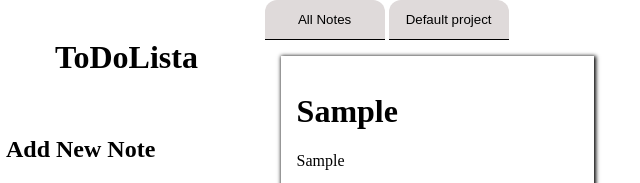
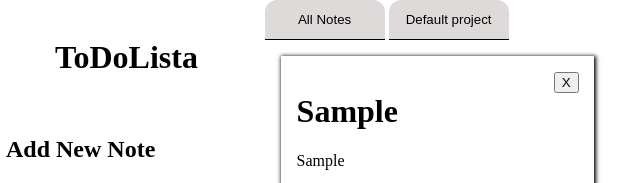
Before and after one commit to doxam1/Todo-list, a website built with webpack: page src/index.html in a window 1280 px wide. Both pictures are taken after typing "Sample", "Sample" into the empty fields and a click on the button "Add". Shown: the top 183 px of the page, 10-650 px from the left. Built offline with nearby package versions, Linux system fonts and the light colour scheme.

Commit message:
delete note from DOM

```diff
--- a/src/addToProject.js
+++ b/src/addToProject.js
@@ -1,3 +1,5 @@
+import { removeNoteFromProject } from "./removeNoteFromProject";
+
 export default function AddToProject(NewTodo) {
     const newTodoDiv = document.createElement('div');
     newTodoDiv.classList.add('todoDiv', `${NewTodo.project}`);
@@ -17,9 +19,13 @@
     const projectNameDiv = document.createElement('div');
     projectNameDiv.textContent = 'Project Name: ' + NewTodo.project;
 
+    const delNoteBtn = document.createElement('button');
+    delNoteBtn.classList.add('delNoteBtn');
+    delNoteBtn.textContent = 'X'
+
     //                  <div> project Name: ${NewProjectName.options[NewProjectName.selectedIndex].text}
 
-    newTodoDiv.append(title, description, dueDate, priority, projectNameDiv);
+    newTodoDiv.append(delNoteBtn, title, description, dueDate, priority, projectNameDiv);
 
     let divBorderColorFromPriority = '';
     switch (NewTodo.priority) {
@@ -36,7 +42,9 @@
         //    break;
     }
 
-
+    delNoteBtn.onclick = () => {
+        removeNoteFromProject(newTodoDiv);
+    }
     newTodoDiv.style.boxShadow = `1px 1px 4px 1px ${divBorderColorFromPriority}`;
     document.querySelector('.ProjectTodoNotes').appendChild(newTodoDiv);
     // to change to using the object instead
--- a/src/index.js
+++ b/src/index.js
@@ -40,11 +40,11 @@
 
 // this function is for rendering a saved version of the object of todo's. need to learn about local storage + saving the library functions.
 
-const renderBtn = document.querySelector('.allTodoNotesFromAllProjects'); // delete this btn after.
+const renderBtn = document.querySelector('.allTodoNotesFromAllProjects');
 renderBtn.onclick = () =>{
-    // console.log(Todo.allTodosNotes)
     const ProjectTodoNotes = document.querySelector('.ProjectTodoNotes');
     ProjectTodoNotes.innerHTML = '';
+    console.log(Todo.allTodosNotes)
     Todo.allTodosNotes.forEach((todo, index) => {
         AddToProject(Todo.allTodosNotes[index]);
     })
--- /dev/null
+++ b/src/removeNoteFromProject.js
@@ -0,0 +1,5 @@
+export { removeNoteFromProject };
+
+function removeNoteFromProject (note) {
+    document.querySelector('.ProjectTodoNotes').removeChild(note);
+}
--- a/src/style.scss
+++ b/src/style.scss
@@ -60,6 +60,13 @@
             & .todoDiv {
                 // box-shadow: 1px 1px 4px black;
                 padding: 1rem;
+                position: relative;
+
+                .delNoteBtn {
+                    position: absolute;
+                    top: 2%;
+                    right: 5%;
+                }
             }
 
         }
```
Also changed, not shown: src/index.html (+1 -0 lines), dist/main.js, src/style.css.
